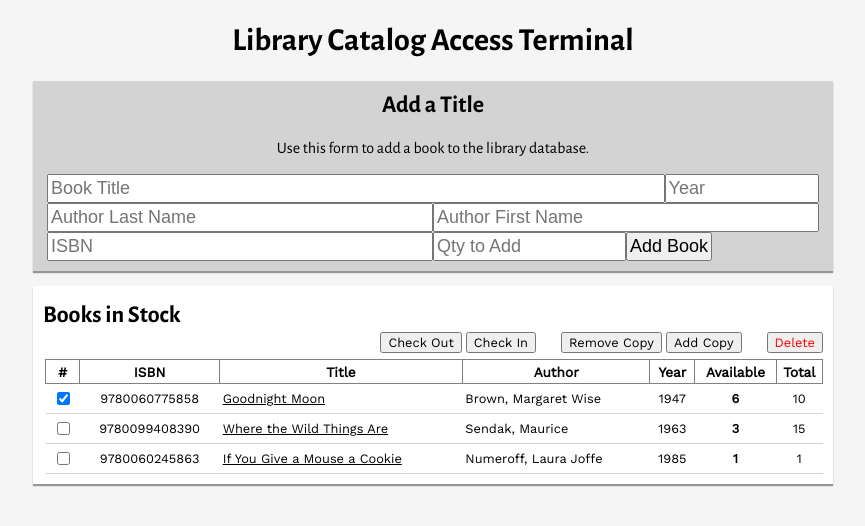
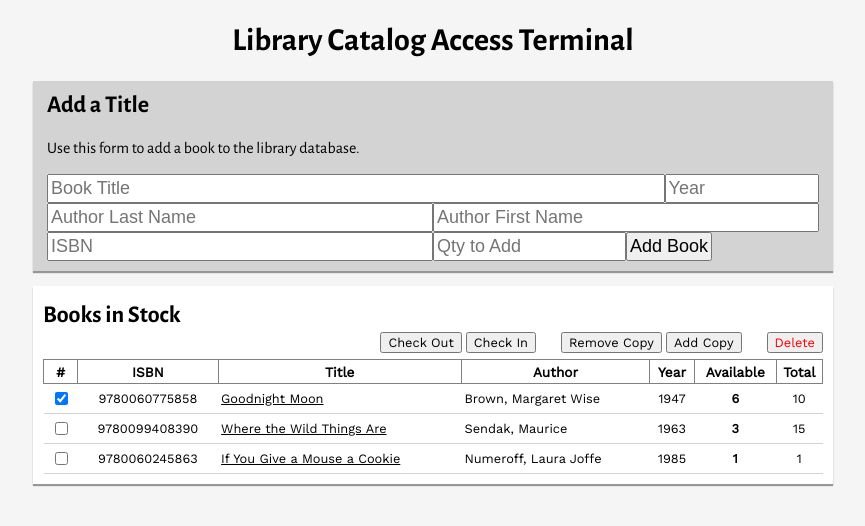
Before and after one commit to jdkoeppen/library, a plain HTML site: page index.html in a window 1280 px wide. Both pictures are taken after a click on the checkbox 270 px from the left and 398 px from the top of the page. Shown: the whole page, without its empty margins (207-1072 px from the left). Drawn offline with nearby package versions, Linux system fonts and the light colour scheme.

Commit message:
Revert "Further styling"
This reverts commit bd716b4374d35f69e4f46de0ea60ea9aaff6c3d6.

```diff
--- a/index.html
+++ b/index.html
@@ -12,7 +12,9 @@
 <body>
   <header>
     <h1>Library Catalog Access Terminal</h1>
+  </header>
 
+  <main>
     <div class="inputBook">
 
       <form>
@@ -31,8 +33,6 @@
         </fieldset>
       </form>
     </div>
-  </header>
-  <main>
     <div class="stockList">
       <h2>Books in Stock</h2>
       <form class="listEdit">
@@ -44,6 +44,8 @@
             <button type="button" id="checkIn" alt="Check In" disabled>Check In</button>
             <button type="button" id="checkOut" alt="Check Out" disabled>Check Out</button>
           </span>
+        </fieldset>
+      </form>
       <table class="bookList">
         <thead>
           <tr>
@@ -60,8 +62,6 @@
 
         </tbody>
       </table>
-        </fieldset>
-      </form>
     </div>
 
   </main>
--- a/index.js
+++ b/index.js
@@ -97,17 +97,12 @@ function describeBook(book) {
   Create a container in `index.html` to find with jQuery and populate with your list of books.
 
   Pass each book to your "describeBook" function and use its output as the HTML to add to the page.
-  */
-  function clearButtons() {
-      return $("span button").prop('disabled', $('input:checkbox:checked').length == 0);
-    }
+*/
 
 function renderBooks() {
   let bookItems = CATALOG.map(describeBook);
   $(".renderList").html(bookItems.join(''));
-  console.log("renderBook ran");
-  clearButtons();
-
+  console.log("renderBook ran")
 
 }
 
@@ -190,9 +185,9 @@ function watchSubmit() {
 */
 
 function watchChecks() {
-  $("table.bookList").on("click", "input:checkbox", function (event) {
+  $("input:checkbox").click(function (event) {
     console.log("check");
-    clearButtons();
+    return $("span button").prop('disabled', $('input:checkbox:checked').length == 0);
   })
 }
 
@@ -201,7 +196,9 @@ function clickDelete() {
     event.preventDefault();
     $("input:checkbox:checked").each(function () {
       removeBook($(this).val());
+      $("span button").prop('disabled', $('input:checkbox:checked').length == 0);
       renderBooks();
+
     });
   });
 }
```
Lines whose indentation alone changed are shown as unchanged.
